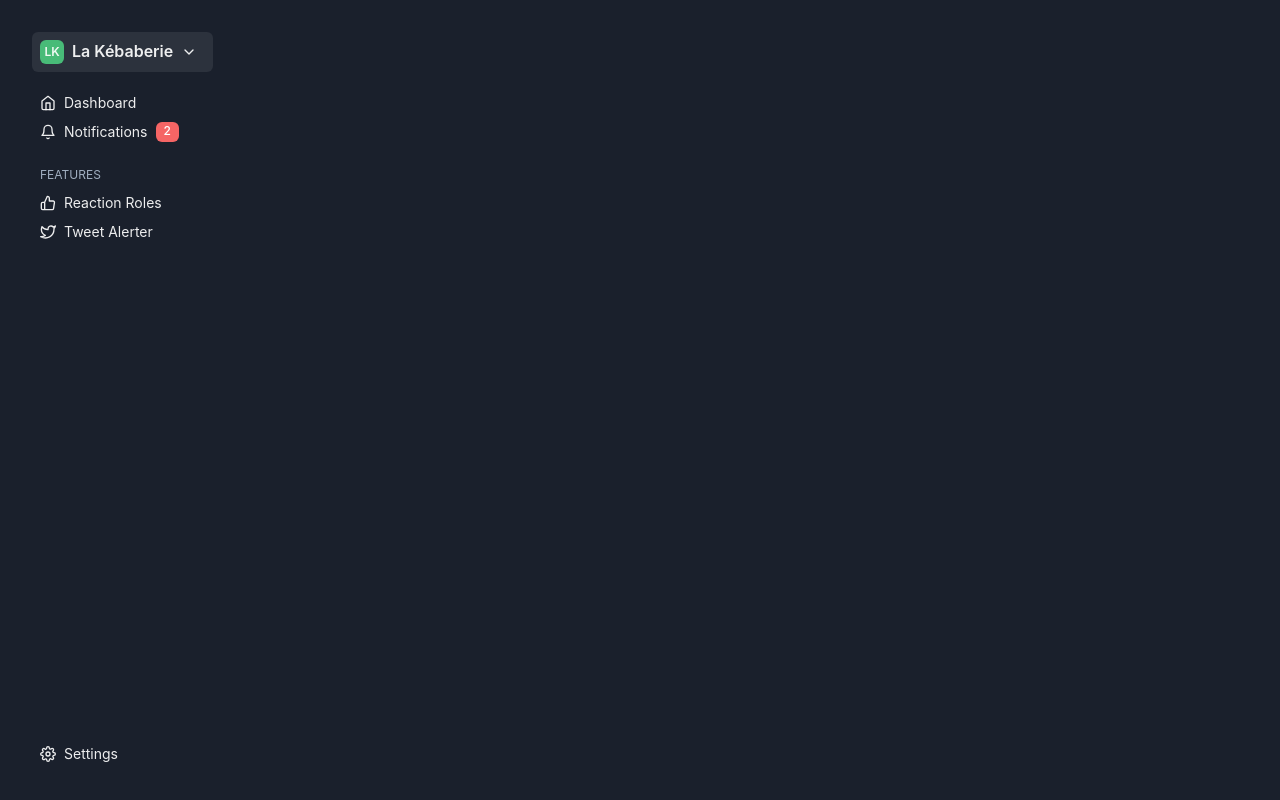
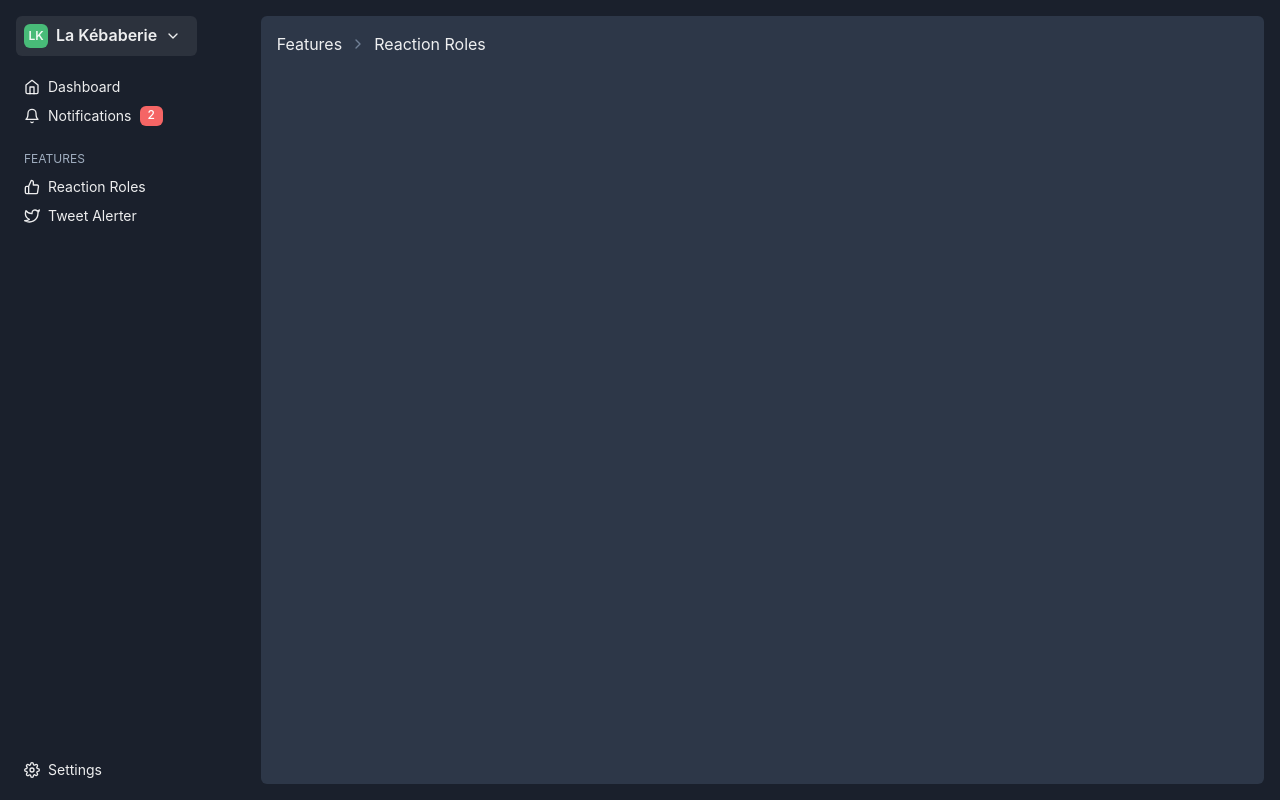
Before and after one commit to mikedotJS/kebabot-ui, a React (Vite) app: page / in a window 1280 px wide. Built offline with nearby package versions, Linux system fonts and the light colour scheme.

Commit message:
Add Content component

```diff
--- /dev/null
+++ b/src/components/Content.tsx
@@ -0,0 +1,36 @@
+import {
+  Box,
+  Breadcrumb,
+  BreadcrumbItem,
+  BreadcrumbLink,
+  Icon,
+} from "@chakra-ui/react";
+import React from "react";
+import { FiChevronRight } from "react-icons/fi";
+
+export const Content = (): JSX.Element => {
+  return (
+    <Box borderRadius="md" h="full" w="full" pr={{ base: 4, sm: 4, "2xl": 8 }}>
+      <Box
+        borderRadius="md"
+        h="full"
+        w="full"
+        bg="gray.700"
+        p={{ base: 4, sm: 4, "2xl": 8 }}
+      >
+        <Breadcrumb
+          spacing="8px"
+          separator={<Icon as={FiChevronRight} color="gray.500" />}
+        >
+          <BreadcrumbItem>
+            <BreadcrumbLink href="#">Features</BreadcrumbLink>
+          </BreadcrumbItem>
+
+          <BreadcrumbItem isCurrentPage>
+            <BreadcrumbLink href="#">Reaction Roles</BreadcrumbLink>
+          </BreadcrumbItem>
+        </Breadcrumb>
+      </Box>
+    </Box>
+  );
+};
--- a/src/components/Layout.tsx
+++ b/src/components/Layout.tsx
@@ -1,11 +1,13 @@
 import { Box } from "@chakra-ui/react";
 import { Sidebar } from "./Sidebar";
 import React from "react";
+import { Content } from "./Content";
 
 export const Layout = (): JSX.Element => {
   return (
-    <Box w="full" h="full">
+    <Box w="full" h="full" display="flex" py={{ base: 4, sm: 4, "2xl": 8 }}>
       <Sidebar />
+      <Content />
     </Box>
   );
 };
--- a/src/components/Sidebar.tsx
+++ b/src/components/Sidebar.tsx
@@ -25,8 +25,8 @@ import { SidebarTitle } from "./SidebarTitle";
 export const Sidebar = (): JSX.Element => {
   return (
     <VStack
-      w="md"
-      p="8"
+      w="xs"
+      px={{ base: 4, sm: 4, "2xl": 8 }}
       alignItems="flex-start"
       justifyContent="flex-start"
       spacing="4"
```
